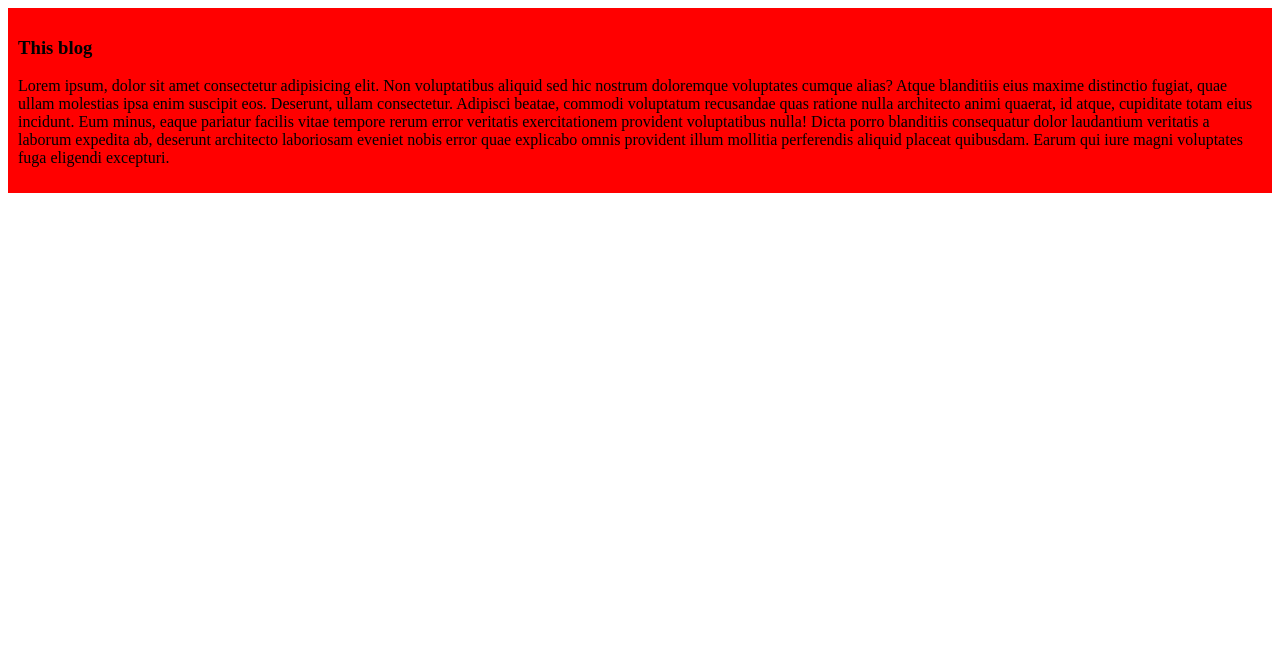
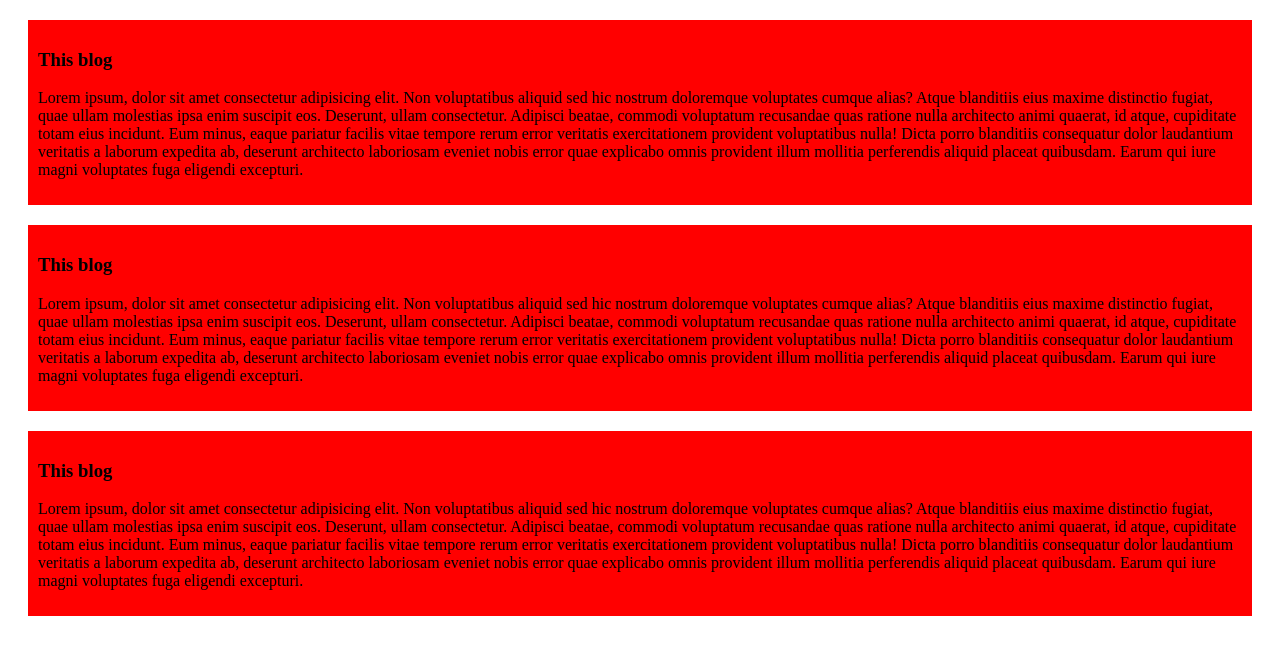
Before and after one commit to shamsu082277/phwd-01, a plain HTML site: page index.html in a window 1280 px wide. Drawn offline with Linux system fonts and the light colour scheme.

Commit message:
add 2nd and 3rd blog

```diff
--- a/Style/style.css
+++ b/Style/style.css
@@ -1,4 +1,5 @@
 div{
     background-color: red;
     padding: 10px;
+    margin: 20px;
 }
--- a/index.html
+++ b/index.html
@@ -11,5 +11,13 @@
         <h3>This blog</h3>
         <p>Lorem ipsum, dolor sit amet consectetur adipisicing elit. Non voluptatibus aliquid sed hic nostrum doloremque voluptates cumque alias? Atque blanditiis eius maxime distinctio fugiat, quae ullam molestias ipsa enim suscipit eos. Deserunt, ullam consectetur. Adipisci beatae, commodi voluptatum recusandae quas ratione nulla architecto animi quaerat, id atque, cupiditate totam eius incidunt. Eum minus, eaque pariatur facilis vitae tempore rerum error veritatis exercitationem provident voluptatibus nulla! Dicta porro blanditiis consequatur dolor laudantium veritatis a laborum expedita ab, deserunt architecto laboriosam eveniet nobis error quae explicabo omnis provident illum mollitia perferendis aliquid placeat quibusdam. Earum qui iure magni voluptates fuga eligendi excepturi.</p>
     </div>
+    <div>
+        <h3>This blog</h3>
+        <p>Lorem ipsum, dolor sit amet consectetur adipisicing elit. Non voluptatibus aliquid sed hic nostrum doloremque voluptates cumque alias? Atque blanditiis eius maxime distinctio fugiat, quae ullam molestias ipsa enim suscipit eos. Deserunt, ullam consectetur. Adipisci beatae, commodi voluptatum recusandae quas ratione nulla architecto animi quaerat, id atque, cupiditate totam eius incidunt. Eum minus, eaque pariatur facilis vitae tempore rerum error veritatis exercitationem provident voluptatibus nulla! Dicta porro blanditiis consequatur dolor laudantium veritatis a laborum expedita ab, deserunt architecto laboriosam eveniet nobis error quae explicabo omnis provident illum mollitia perferendis aliquid placeat quibusdam. Earum qui iure magni voluptates fuga eligendi excepturi.</p>
+    </div>
+    <div>
+        <h3>This blog</h3>
+        <p>Lorem ipsum, dolor sit amet consectetur adipisicing elit. Non voluptatibus aliquid sed hic nostrum doloremque voluptates cumque alias? Atque blanditiis eius maxime distinctio fugiat, quae ullam molestias ipsa enim suscipit eos. Deserunt, ullam consectetur. Adipisci beatae, commodi voluptatum recusandae quas ratione nulla architecto animi quaerat, id atque, cupiditate totam eius incidunt. Eum minus, eaque pariatur facilis vitae tempore rerum error veritatis exercitationem provident voluptatibus nulla! Dicta porro blanditiis consequatur dolor laudantium veritatis a laborum expedita ab, deserunt architecto laboriosam eveniet nobis error quae explicabo omnis provident illum mollitia perferendis aliquid placeat quibusdam. Earum qui iure magni voluptates fuga eligendi excepturi.</p>
+    </div>
 </body>
 </html>
```
